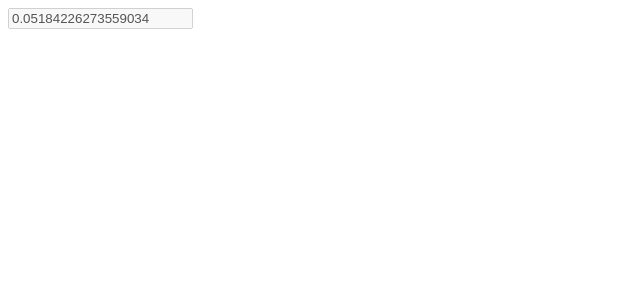
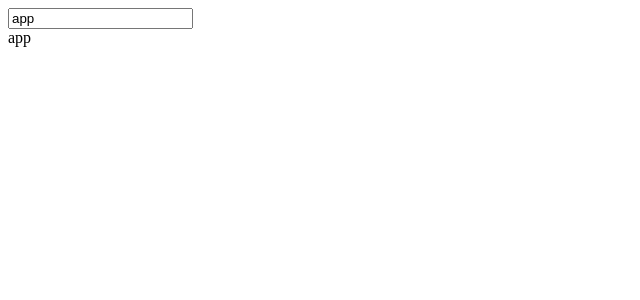
Before and after one commit to reihtw/Intro2Angular, an Angular app: page / in a window 1280 px wide. Shown: the top 300 px of the page, without its empty margins (0-640 px from the left). Built offline with nearby package versions, Linux system fonts and the light colour scheme.

Commit message:
Two way data binding

```diff
--- a/src/app/app.component.html
+++ b/src/app/app.component.html
@@ -1 +1,3 @@
-<input type="text" [value]="myVariable" [disabled]="isDisabled"/>
+<input type="text" [(ngModel)]="text"/>
+<br>
+{{text}}
--- a/src/app/app.component.ts
+++ b/src/app/app.component.ts
@@ -8,13 +8,14 @@ import { Component } from '@angular/core';
 export class AppComponent {
   title = 'intro2angular';
 
+  text: string = 'app';
   myVariable: string = '';
   isDisabled: boolean = false;
 
   constructor() {
-    setInterval(() => {
-      this.myVariable = Math.random().toString();
-      this.isDisabled = Math.random() > 0.5;
-    }, 500);
+    // setInterval(() => {
+    //   this.myVariable = Math.random().toString();
+    //   this.isDisabled = Math.random() > 0.5;
+    // }, 500);
   }
 }
--- a/src/app/app.module.ts
+++ b/src/app/app.module.ts
@@ -1,5 +1,6 @@
 import { NgModule } from '@angular/core';
 import { BrowserModule } from '@angular/platform-browser';
+import { FormsModule } from '@angular/forms';
 
 import { AppRoutingModule } from './app-routing.module';
 import { AppComponent } from './app.component';
@@ -8,11 +9,12 @@ import { HelloComponent } from './hello/hello.component';
 @NgModule({
   declarations: [
     AppComponent,
-    HelloComponent
+    HelloComponent,
   ],
   imports: [
     BrowserModule,
-    AppRoutingModule
+    AppRoutingModule,
+    FormsModule
   ],
   providers: [],
   bootstrap: [AppComponent]
```
Also changed, not shown: 1 other file (tests, documents, lock files or other folders).
